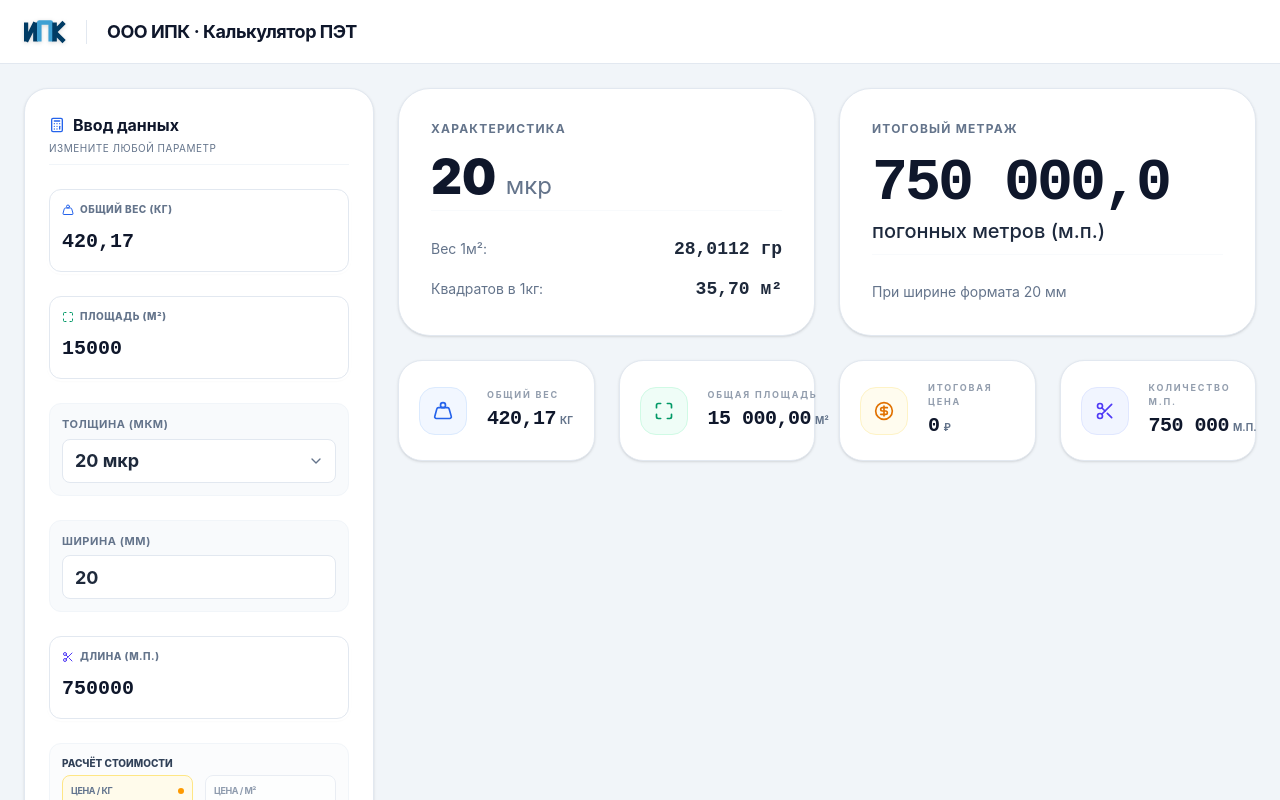
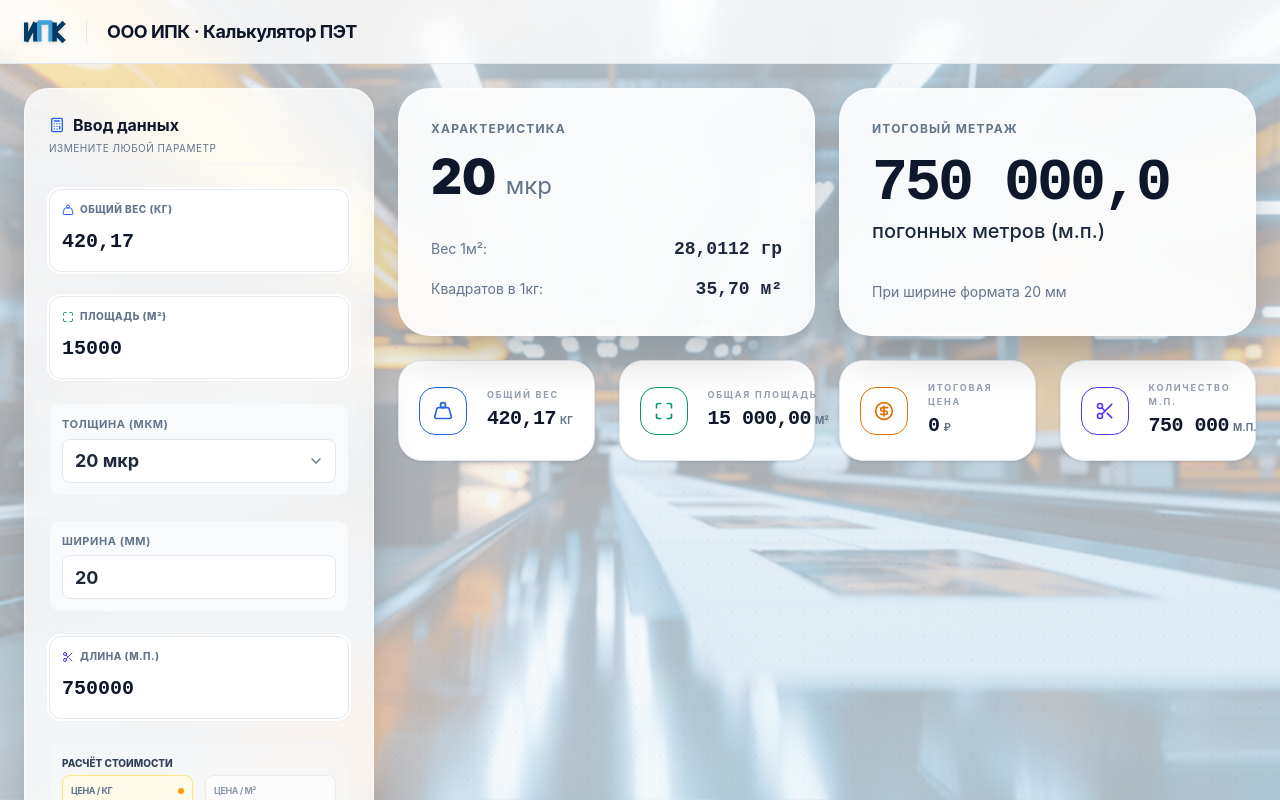
Before and after one commit to sergeypresnyakov8-spec/PET_KG-M2, a React (Vite) app: page / in a window 1280 px wide. Shown: the top 800 px of the page. Built offline with nearby package versions, Linux system fonts and the light colour scheme.

Commit message:
Update App.tsx

```diff
--- a/src/App.tsx
+++ b/src/App.tsx
@@ -202,8 +202,8 @@
   const numPriceKg = parseNum(inputs.priceKg);
 
   return (
-    <div className="min-h-screen flex flex-col bg-bg-base overflow-x-hidden">
-      <header className="h-16 bg-white border-b border-border-subtle flex items-center justify-between px-6 shrink-0 z-10">
+    <div className="min-h-screen flex flex-col overflow-x-hidden">
+      <header className="h-16 bg-white/80 backdrop-blur-md border-b border-border-subtle flex items-center justify-between px-6 shrink-0 z-10 sticky top-0">
         <div className="flex items-center gap-4">
           <svg width="42" height="24" viewBox="0 0 110 60" fill="none" className="drop-shadow-sm">
             <path d="M5 5V55M5 55L30 5M30 5V55" stroke="#003B64" strokeWidth="12" strokeLinejoin="round"/>
@@ -217,7 +217,7 @@
 
       <main className="flex-grow flex flex-col lg:flex-row gap-6 p-6 max-w-[1440px] mx-auto w-full">
         <aside className="w-full lg:w-[350px] shrink-0">
-          <div className="bg-white border border-border-subtle rounded-3xl p-6 shadow-sm flex flex-col gap-6 sticky top-6">
+          <div className="bg-white/80 backdrop-blur-xl border border-white/50 rounded-3xl p-6 shadow-2xl flex flex-col gap-6 lg:sticky lg:top-22">
             <div className="border-b border-slate-100 pb-2">
               <h2 className="text-base font-bold text-slate-900 m-0 flex items-center gap-2">
                 <Calculator className="w-4 h-4 text-brand" /> Ввод данных
@@ -299,7 +299,7 @@
 
         <div className="flex-grow flex flex-col gap-6">
           <div className="grid grid-cols-1 md:grid-cols-2 gap-6">
-            <motion.div initial={{ opacity: 0, scale: 0.95 }} animate={{ opacity: 1, scale: 1 }} className="bg-white border border-border-subtle rounded-[2rem] p-8 shadow-sm flex flex-col justify-between">
+            <motion.div initial={{ opacity: 0, scale: 0.95 }} animate={{ opacity: 1, scale: 1 }} className="bg-white/90 backdrop-blur-xl border border-white/50 rounded-[2rem] p-8 shadow-2xl flex flex-col justify-between hover:shadow-brand/5 transition-all">
               <div>
                 <label className="text-xs font-bold text-text-muted uppercase tracking-[0.1em] mb-4 block">Характеристика</label>
                 <div className="text-5xl font-black text-slate-900 mb-2">
@@ -312,7 +312,7 @@
               </div>
             </motion.div>
 
-            <motion.div initial={{ opacity: 0, scale: 0.95 }} animate={{ opacity: 1, scale: 1 }} transition={{ delay: 0.1 }} className="bg-white border border-border-subtle rounded-[2rem] p-8 shadow-sm flex flex-col justify-between">
+            <motion.div initial={{ opacity: 0, scale: 0.95 }} animate={{ opacity: 1, scale: 1 }} transition={{ delay: 0.1 }} className="bg-white/90 backdrop-blur-xl border border-white/50 rounded-[2rem] p-8 shadow-2xl flex flex-col justify-between hover:shadow-brand/5 transition-all">
               <div>
                 <label className="text-xs font-bold text-text-muted uppercase tracking-[0.1em] mb-4 block">Итоговый метраж</label>
                 <div className="text-6xl font-black font-mono tracking-tighter text-slate-900">{displayRU(numLength, 1)}</div>
@@ -323,15 +323,15 @@
           </div>
 
           <div className="grid grid-cols-1 sm:grid-cols-2 xl:grid-cols-4 gap-6">
-            <ResultSmallCard label="Общий вес" value={displayRU(numWeight, 2)} unit="кг" icon={<Weight className="w-5 h-5 text-brand" />} colorClass="bg-blue-50/80 text-brand border-blue-100" />
-            <ResultSmallCard label="Общая площадь" value={displayRU(numArea, 2)} unit="м²" icon={<Maximize className="w-5 h-5 text-emerald-600" />} colorClass="bg-emerald-50/80 text-emerald-600 border-emerald-100" />
-            <ResultSmallCard label="Итоговая цена" value={formatNum(numWeight * numPriceKg, 2, false)} unit="₽" icon={<CircleDollarSign className="w-5 h-5 text-amber-600" />} colorClass="bg-amber-50/80 text-amber-600 border-amber-100" />
-            <ResultSmallCard label="Количество м.п." value={displayRU(numLength, 0)} unit="м.п." icon={<Scissors className="w-5 h-5 text-indigo-600" />} colorClass="bg-indigo-50/80 text-indigo-600 border-indigo-100" />
+            <ResultSmallCard label="Общий вес" value={displayRU(numWeight, 2)} unit="кг" icon={<Weight className="w-5 h-5 text-brand" />} colorClass="bg-white/60 backdrop-blur-md border-white/40 text-brand" />
+            <ResultSmallCard label="Общая площадь" value={displayRU(numArea, 2)} unit="м²" icon={<Maximize className="w-5 h-5 text-emerald-600" />} colorClass="bg-white/60 backdrop-blur-md border-white/40 text-emerald-600" />
+            <ResultSmallCard label="Итоговая цена" value={formatNum(numWeight * numPriceKg, 2, false)} unit="₽" icon={<CircleDollarSign className="w-5 h-5 text-amber-600" />} colorClass="bg-white/60 backdrop-blur-md border-white/40 text-amber-600" />
+            <ResultSmallCard label="Количество м.п." value={displayRU(numLength, 0)} unit="м.п." icon={<Scissors className="w-5 h-5 text-indigo-600" />} colorClass="bg-white/60 backdrop-blur-md border-white/40 text-indigo-600" />
           </div>
         </div>
       </main>
 
-      <footer className="h-10 bg-white border-t border-border-subtle flex items-center justify-between px-6 shrink-0 text-[11px] text-text-muted uppercase tracking-widest font-semibold">
+      <footer className="h-10 bg-white/80 backdrop-blur-md border-t border-border-subtle flex items-center justify-between px-6 shrink-0 text-[11px] text-text-muted uppercase tracking-widest font-semibold z-10 sticky bottom-0">
         <div>ООО ИПК | Designed by Economist</div>
         <div>Инструментарий пересчёта ПЭТ материалов</div>
       </footer>
```
